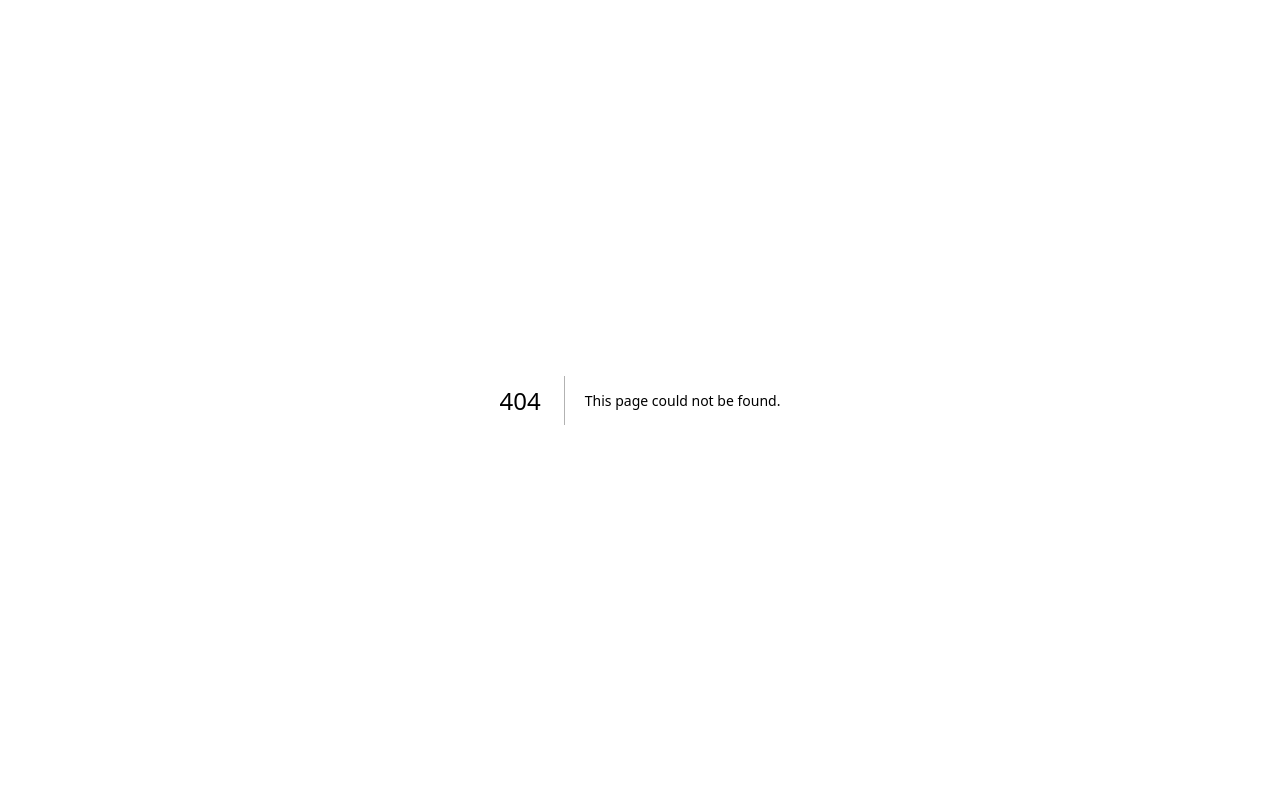
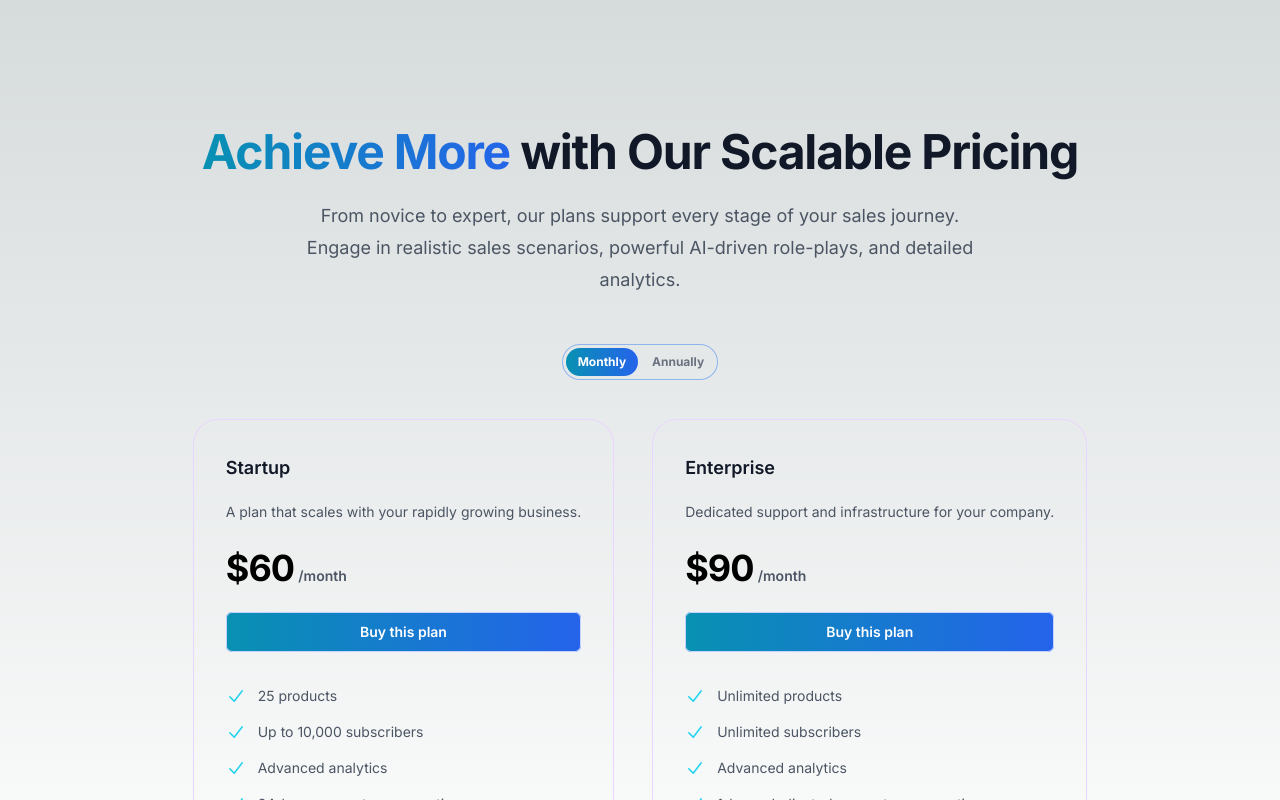
Before and after one commit to lucidopus/engagelabs, a Next.js app: page /pricing in a window 1280 px wide. Before the commit this address had no page. Shown: the top 800 px of the page. Built offline with nearby package versions, Linux system fonts and the light colour scheme; no server answers.

Commit message:
Added pricing page with dummy numbers

```diff
--- /dev/null
+++ b/src/app/pricing/page.tsx
@@ -0,0 +1,128 @@
+"use client";
+
+import { useState } from "react";
+import { RadioGroup } from "@headlessui/react";
+import { CheckIcon } from "@heroicons/react/20/solid";
+import { pricing } from "@/config";
+
+function classNames(...classes: (string | undefined | null | false)[]) {
+  return classes.filter(Boolean).join(" ");
+}
+
+export default function Example() {
+  const [frequency, setFrequency] = useState(pricing.frequencies[0]);
+
+  return (
+    <div>
+      <main>
+        <div className="mx-auto mt-16 max-w-7xl px-6 sm:mt-32 lg:px-8">
+          <div className="mx-auto max-w-4xl text-center">
+            <p className="mt-2 text-4xl font-bold tracking-tight text-gray-900 sm:text-5xl dark:text-white">
+              <span className="bg-gradient-to-r from-cyan-600 to-blue-600 text-transparent bg-clip-text">
+                Achieve More{" "}
+              </span>
+              with Our Scalable Pricing
+            </p>
+          </div>
+          <p className="mx-auto mt-6 max-w-2xl text-center text-lg leading-8 text-gray-600 dark:text-white">
+            From novice to expert, our plans support every stage of your sales
+            journey. Engage in realistic sales scenarios, powerful AI-driven
+            role-plays, and detailed analytics.
+          </p>
+          <div className="mt-12 flex justify-center">
+            <RadioGroup
+              value={frequency}
+              onChange={setFrequency}
+              className="grid grid-cols-2 gap-x-1 rounded-full p-1 text-center text-xs font-semibold leading-5 ring-1 ring-inset ring-white-200"
+            >
+              <RadioGroup.Label className="sr-only">
+                Payment frequency
+              </RadioGroup.Label>
+              {pricing.frequencies.map((option) => (
+                <RadioGroup.Option
+                  key={option.value}
+                  value={option}
+                  className={({ checked }) =>
+                    classNames(
+                      checked
+                        ? "bg-gradient-to-r from-cyan-600 to-blue-600 text-white"
+                        : "text-gray-500",
+                      "cursor-pointer rounded-full px-2.5 py-1"
+                    )
+                  }
+                >
+                  <span className="dark:text-white font-bold">
+                    {option.label}
+                  </span>
+                </RadioGroup.Option>
+              ))}
+            </RadioGroup>
+          </div>
+          <div className="flex justify-center space-x-10 h-auto w-auto p-10">
+            {" "}
+            {pricing.tiers.map((tier) => (
+              <div
+                key={tier.id}
+                className={classNames(
+                  tier.mostPopular
+                    ? "ring-2 bg-gradient-to-r from-cyan-600 to-blue-600"
+                    : "ring-1 ring-purple-200 dark:ring-gray-400",
+                  "rounded-3xl p-8"
+                )}
+              >
+                <h2
+                  id={tier.id}
+                  className={classNames(
+                    tier.mostPopular
+                      ? "bg-gradient-to-r from-cyan-600 to-blue-600"
+                      : "text-gray-900",
+                    "text-lg font-semibold leading-8 dark:text-white"
+                  )}
+                >
+                  {tier.name}
+                </h2>
+                <p className="mt-4 text-sm leading-6 text-gray-600 dark:text-gray-300">
+                  {tier.description}
+                </p>
+                <p className="mt-6 flex items-baseline gap-x-1">
+                  <span className="text-4xl font-bold tracking-tight dark:text-white">
+                    {tier.price[frequency.value as keyof typeof tier.price]}{" "}
+                  </span>
+                  <span className="text-sm font-semibold leading-6 text-gray-600">
+                    {frequency.priceSuffix}
+                  </span>
+                </p>
+                <a
+                  href={tier.href}
+                  aria-describedby={tier.id}
+                  className={classNames(
+                    tier.mostPopular
+                      ? "text-green shadow-sm hover:bg-opacity-0"
+                      : "bg-gradient-to-r from-cyan-600 to-blue-600 ring-1 ring-inset ring-indigo-200 hover:ring-indigo-300 text-white",
+                    "mt-6 dark:text-white block rounded-md py-2 px-3 text-center text-sm font-semibold leading-6 focus-visible:outline focus-visible:outline-2 focus-visible:outline-offset-2 focus-visible:outline-indigo-600"
+                  )}
+                >
+                  Buy this plan
+                </a>
+                <ul
+                  role="list"
+                  className="mt-8 space-y-3 text-sm leading-6 text-gray-600"
+                >
+                  {tier.features.map((feature) => (
+                    <li key={feature} className="flex dark:text-white gap-x-3">
+                      <CheckIcon
+                        className="h-6 w-5 flex-none text-cyan-400"
+                        aria-hidden="true"
+                      />
+                      {feature}
+                    </li>
+                  ))}
+                </ul>
+              </div>
+            ))}
+          </div>
+        </div>
+      </main>
+    </div>
+  );
+}
--- a/src/config.ts
+++ b/src/config.ts
@@ -2,3 +2,45 @@ export const APP_NAME = "EngageLabs AI";
 
 export const ENGAGELABS_API_KEY = process.env.NEXT_PUBLIC_ENGAGELABS_API_KEY;
 export const ENGAGELABS_API_BASE = process.env.NEXT_PUBLIC_ENGAGELABS_API_BASE;
+
+const pricing = {
+  frequencies: [
+    { value: "monthly", label: "Monthly", priceSuffix: "/month" },
+    { value: "annually", label: "Annually", priceSuffix: "/year" },
+  ],
+  tiers: [
+    {
+      name: "Startup",
+      id: "tier-startup",
+      href: "#",
+      price: { monthly: "$60", annually: "$576" },
+      description: "A plan that scales with your rapidly growing business.",
+      features: [
+        "25 products",
+        "Up to 10,000 subscribers",
+        "Advanced analytics",
+        "24-hour support response time",
+        "Marketing automations",
+      ],
+      mostPopular: false,
+    },
+    {
+      name: "Enterprise",
+      id: "tier-enterprise",
+      href: "#",
+      price: { monthly: "$90", annually: "$864" },
+      description: "Dedicated support and infrastructure for your company.",
+      features: [
+        "Unlimited products",
+        "Unlimited subscribers",
+        "Advanced analytics",
+        "1-hour, dedicated support response time",
+        "Marketing automations",
+        "Custom reporting tools",
+      ],
+      mostPopular: false,
+    },
+  ],
+};
+
+export { pricing };
```
